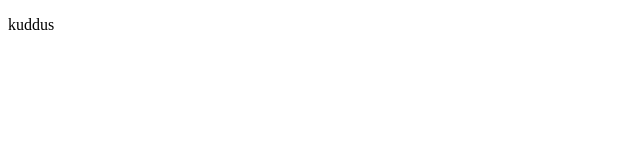
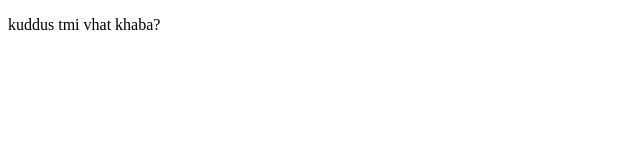
Before and after one commit to Git-Ratikul-Islam/My-first-repo, a plain HTML site: page index.html in a window 1280 px wide. Shown: the whole page, without its empty margins (0-640 px from the left). Drawn offline with Linux system fonts and the light colour scheme.

Commit message:
3nd commit

```diff
--- a/index.html
+++ b/index.html
@@ -12,7 +12,7 @@
 <body>
       <div>
             <p>
-                  kuddus
+                  kuddus tmi vhat khaba?
             </p>
       </div>
 
```
